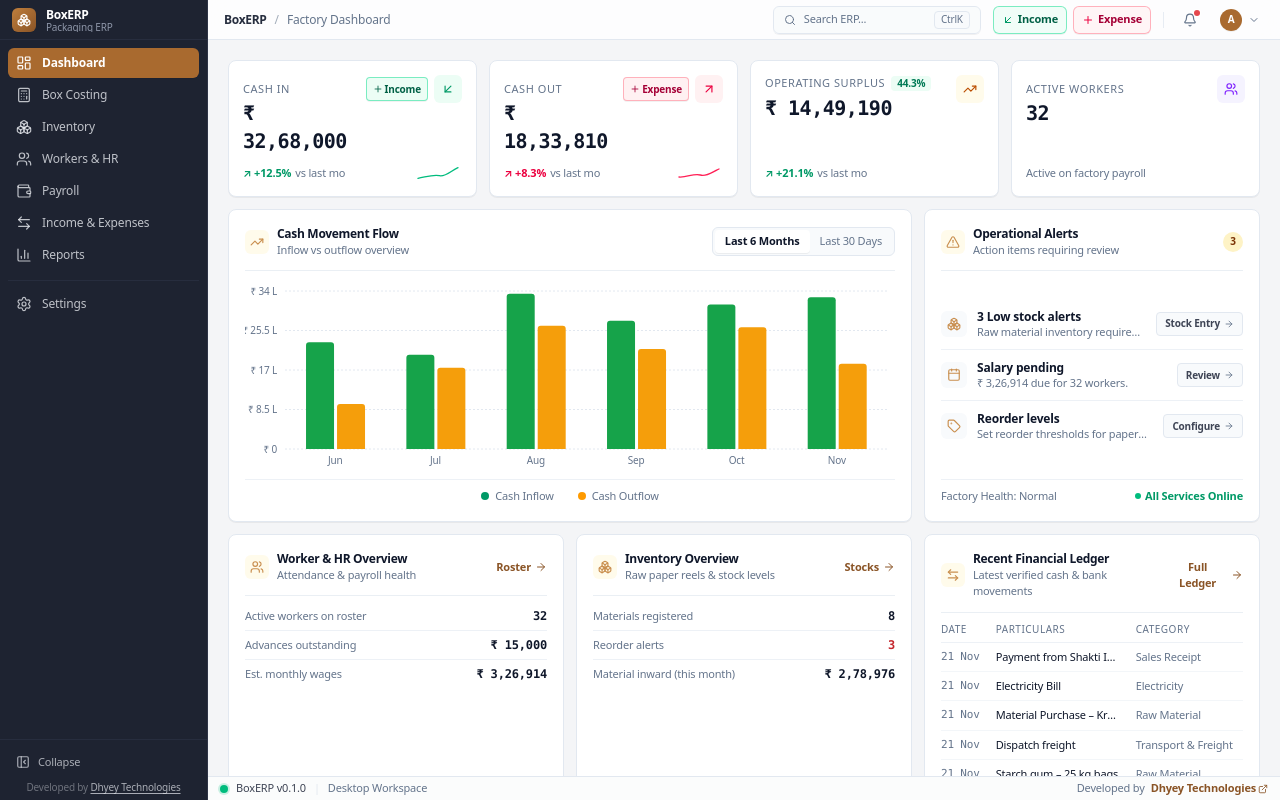
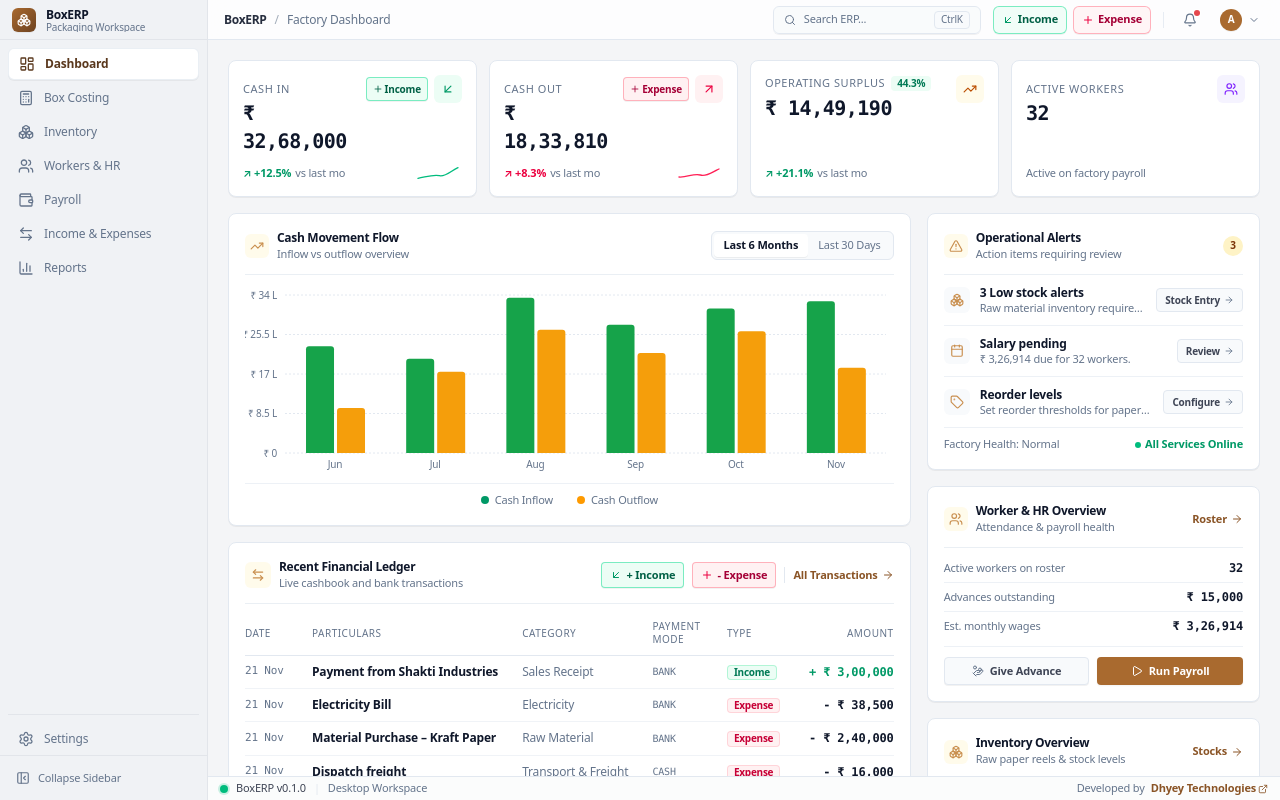
Before and after one commit to milanvananidev/box-erp, a React (Vite) app: page / in a window 1280 px wide. Built offline with nearby package versions, Linux system fonts and the light colour scheme.

Commit message:
feat(ui): complete native desktop workstation redesign and layout density

```diff
--- a/src/components/layout/Sidebar.tsx
+++ b/src/components/layout/Sidebar.tsx
@@ -5,6 +5,7 @@ import { useUI } from "@/stores/ui";
 import { cn } from "@/lib/utils";
 import { Hint } from "@/components/ui/tooltip";
 import { modKeyLabel } from "@/hooks/use-hotkeys";
+import { isMac, isTauri } from "@/lib/env";
 
 function NavEntry({ item, collapsed }: { item: NavItem; collapsed: boolean }) {
   const Icon = item.icon;
@@ -15,7 +16,7 @@ function NavEntry({ item, collapsed }: { item: NavItem; collapsed: boolean }) {
       label={
         <span className="flex items-center gap-2">
           {item.label}
-          {item.hotkey && <span className="text-white/50">{modKeyLabel}{item.hotkey}</span>}
+          {item.hotkey && <span className="text-muted-foreground">{modKeyLabel}{item.hotkey}</span>}
         </span>
       }
     >
@@ -24,15 +25,15 @@ function NavEntry({ item, collapsed }: { item: NavItem; collapsed: boolean }) {
         end={item.to === "/"}
         className={({ isActive }) =>
           cn(
-            "group relative flex h-7.5 items-center gap-2.5 rounded-md px-2 text-xs font-medium transition-colors outline-none cursor-pointer",
-            collapsed && "justify-center px-0",
+            "group relative flex h-8 items-center gap-2.5 rounded-md px-2.5 text-xs font-medium transition-all outline-none cursor-pointer",
+            collapsed && "justify-center px-0 h-8.5",
             isActive
-              ? "bg-brand-600 text-white shadow-2xs font-semibold"
-              : "text-sidebar-foreground/80 hover:bg-sidebar-elevated hover:text-white",
+              ? "bg-white text-brand-900 shadow-2xs border border-border/70 font-semibold"
+              : "text-muted-foreground hover:bg-black/[0.04] hover:text-foreground",
           )
         }
       >
-        <Icon className="size-4 shrink-0" strokeWidth={1.8} />
+        <Icon className="size-4 shrink-0 transition-colors" strokeWidth={1.9} />
         {!collapsed && <span className="truncate">{item.label}</span>}
       </NavLink>
     </Hint>
@@ -42,6 +43,7 @@ function NavEntry({ item, collapsed }: { item: NavItem; collapsed: boolean }) {
 export function Sidebar() {
   const collapsed = useUI((s) => s.sidebarCollapsed);
   const toggle = useUI((s) => s.toggleSidebar);
+  const hasMacTrafficLights = isMac && isTauri();
 
   return (
     <aside
@@ -50,24 +52,25 @@ export function Sidebar() {
         collapsed ? "w-14" : "w-52",
       )}
     >
-      {/* Native App Sidebar Header - 40px aligned with Topbar */}
+      {/* Native App Sidebar Header - 40px aligned with Topbar, with Mac traffic light avoidance */}
       <div
         className={cn(
-          "flex h-10 shrink-0 items-center border-b border-sidebar-border/60 px-3",
-          collapsed ? "justify-center px-0" : "gap-2.5",
+          "flex h-10 shrink-0 items-center border-b border-sidebar-border px-3",
+          hasMacTrafficLights && (collapsed ? "pt-2 justify-center" : "pl-18 gap-2"),
+          !hasMacTrafficLights && (collapsed ? "justify-center px-0" : "gap-2.5"),
         )}
         data-tauri-drag-region
       >
-        <div className="flex size-6 shrink-0 items-center justify-center rounded-md bg-gradient-to-br from-brand-500 to-brand-700 text-white shadow-2xs">
+        <div className="flex size-6 shrink-0 items-center justify-center rounded-md bg-gradient-to-br from-brand-600 to-brand-800 text-white shadow-2xs">
           <Boxes className="size-3.5" />
         </div>
         {!collapsed && (
           <div className="flex flex-col min-w-0" data-tauri-drag-region>
-            <span className="text-xs font-bold tracking-tight text-white leading-tight truncate">
+            <span className="text-xs font-bold tracking-tight text-foreground leading-tight truncate">
               BoxERP
             </span>
-            <span className="text-[10px] text-sidebar-muted leading-none truncate">
-              Packaging ERP
+            <span className="text-[10px] text-muted-foreground leading-none truncate">
+              Packaging Workspace
             </span>
           </div>
         )}
@@ -79,9 +82,9 @@ export function Sidebar() {
           <div key={gi} className="flex flex-col gap-0.5">
             {group.label &&
               (collapsed ? (
-                <div className="mx-auto my-1.5 h-px w-5 bg-sidebar-border/80" />
+                <div className="mx-auto my-1.5 h-px w-5 bg-sidebar-border" />
               ) : (
-                <div className="px-2 pt-3 pb-1 text-[10px] font-semibold tracking-wider text-sidebar-muted/70 uppercase">
+                <div className="px-2 pt-3 pb-1 text-[10px] font-semibold tracking-wider text-muted-foreground uppercase">
                   {group.label}
                 </div>
               ))}
@@ -90,40 +93,26 @@ export function Sidebar() {
             ))}
           </div>
         ))}
-        <div className={cn("mt-2 border-t border-sidebar-border/60 pt-2")}>
+        <div className={cn("mt-auto border-t border-sidebar-border pt-2")}>
           <NavEntry item={settingsNav} collapsed={collapsed} />
         </div>
       </nav>
 
       {/* Sidebar Footer Controls */}
-      <div className={cn("relative z-10 border-t border-sidebar-border/60 p-2", collapsed && "px-1.5")}>
+      <div className={cn("relative z-10 border-t border-sidebar-border p-2", collapsed && "px-1.5")}>
         <Hint side="right" label={`${collapsed ? "Expand" : "Collapse"} sidebar (${modKeyLabel}B)`}>
           <button
             onClick={toggle}
             className={cn(
-              "flex h-7 w-full items-center gap-2 rounded-md px-2 text-[11px] text-sidebar-foreground/70 transition-colors cursor-pointer hover:bg-sidebar-elevated hover:text-white",
+              "flex h-7 w-full items-center gap-2 rounded-md px-2 text-[11px] text-muted-foreground transition-colors cursor-pointer hover:bg-black/[0.04] hover:text-foreground",
               collapsed && "justify-center px-0",
             )}
             aria-label={collapsed ? "Expand sidebar" : "Collapse sidebar"}
           >
             {collapsed ? <PanelLeftOpen className="size-3.5" /> : <PanelLeftClose className="size-3.5" />}
-            {!collapsed && <span>Collapse</span>}
+            {!collapsed && <span>Collapse Sidebar</span>}
           </button>
         </Hint>
-
-        {!collapsed && (
-          <div className="mt-1.5 px-2 text-center text-[10px] text-sidebar-foreground/40 leading-none">
-            Developed by{" "}
-            <a
-              href="https://www.dhyeytechnologies.in/"
-              target="_blank"
-              rel="noreferrer"
-              className="text-sidebar-foreground/70 hover:text-white underline underline-offset-2 transition-colors cursor-pointer"
-            >
-              Dhyey Technologies
-            </a>
-          </div>
-        )}
       </div>
     </aside>
   );
--- a/src/features/dashboard/DashboardPage.tsx
+++ b/src/features/dashboard/DashboardPage.tsx
@@ -12,21 +12,24 @@ export default function DashboardPage() {
   usePageMeta("Factory Dashboard", `Factory overview • ${formatDayLong(TODAY)}`);
 
   return (
-    <div className="flex flex-col gap-3 select-none">
+    <div className="flex flex-col gap-4 select-none pb-4">
       {/* HUD Tier 1: 4 Top KPI Cards */}
       <KpiRow />
 
-      {/* Workspace Tier 2: Cash Movement & Operational Alerts */}
-      <div className="grid grid-cols-12 gap-3 items-stretch">
-        <CashMovementCard className="col-span-12 lg:col-span-7 xl:col-span-8" />
-        <OperationalAlertsCard className="col-span-12 lg:col-span-5 xl:col-span-4" />
-      </div>
+      {/* Desktop Workstation Layout: 8 cols Financial & Cashflow + 4 cols Factory Operations */}
+      <div className="grid grid-cols-12 gap-4 items-start">
+        {/* Left Column (8 cols): Cash Flow Analytics & Financial Ledger */}
+        <div className="col-span-12 xl:col-span-8 flex flex-col gap-4">
+          <CashMovementCard />
+          <RecentTransactionsCard />
+        </div>
 
-      {/* Workspace Tier 3: 3 High-Density Operational Cards */}
-      <div className="grid grid-cols-1 md:grid-cols-3 gap-3 items-stretch">
-        <WorkerOverviewCard />
-        <InventoryOverviewCard />
-        <RecentTransactionsCard />
+        {/* Right Column (4 cols): Shopfloor Operations, HR & Raw Material Inventory */}
+        <div className="col-span-12 xl:col-span-4 flex flex-col gap-4">
+          <OperationalAlertsCard />
+          <WorkerOverviewCard />
+          <InventoryOverviewCard />
+        </div>
       </div>
     </div>
   );
--- a/src/features/dashboard/components/RecentTransactionsCard.tsx
+++ b/src/features/dashboard/components/RecentTransactionsCard.tsx
@@ -12,64 +12,84 @@ export function RecentTransactionsCard({ className }: { className?: string }) {
 
   return (
     <div className={cn("flex flex-col justify-between rounded-lg border border-border bg-card p-4 shadow-2xs select-none", className)}>
-      {/* Native Desktop Header */}
+      {/* Native Desktop Header Toolbar */}
       <div>
-        <div className="flex items-center justify-between pb-3 border-b border-border/70">
+        <div className="flex flex-col sm:flex-row sm:items-center justify-between gap-2 pb-3 border-b border-border/70">
           <div className="flex items-center gap-2">
-            <span className="flex size-6 items-center justify-center rounded-md bg-amber-50 text-amber-700">
+            <span className="flex size-6.5 items-center justify-center rounded-md bg-amber-50 text-amber-700">
               <ArrowLeftRight className="size-3.5 text-[#C98F4F]" />
             </span>
             <div>
               <h3 className="text-xs font-bold text-foreground tracking-tight">Recent Financial Ledger</h3>
-              <p className="text-[11px] text-muted-foreground">Latest verified cash & bank movements</p>
+              <p className="text-[11px] text-muted-foreground">Live cashbook and bank transactions</p>
             </div>
           </div>
+
           <div className="flex items-center gap-2">
+            <button
+              onClick={() => openTxnSheet("in")}
+              className="flex h-6.5 items-center gap-1 rounded border border-emerald-300/80 bg-emerald-50 px-2 text-[11px] font-semibold text-emerald-800 transition-colors hover:bg-emerald-600 hover:text-white cursor-pointer shadow-2xs"
+              title="Add Income (⌘+Shift+I)"
+            >
+              <ArrowDownLeft className="size-3 text-emerald-600 group-hover:text-white" /> + Income
+            </button>
+            <button
+              onClick={() => openTxnSheet("out")}
+              className="flex h-6.5 items-center gap-1 rounded border border-rose-300/80 bg-rose-50 px-2 text-[11px] font-semibold text-rose-800 transition-colors hover:bg-rose-600 hover:text-white cursor-pointer shadow-2xs"
+              title="Add Expense (⌘+Shift+E)"
+            >
+              <Plus className="size-3 text-rose-600 group-hover:text-white" /> - Expense
+            </button>
+            <div className="h-4 w-px bg-border" />
             <button
               onClick={() => navigate("/finance")}
               className="flex items-center gap-1 text-[11px] font-semibold text-brand-700 hover:text-brand-800 cursor-pointer"
             >
-              Full Ledger <ArrowRight className="size-3" />
+              All Transactions <ArrowRight className="size-3" />
             </button>
           </div>
         </div>
 
         {/* High-Density Desktop Table */}
-        <div className="pt-1">
+        <div className="pt-2">
           {isLoading ? (
-            <div className="py-6 text-center text-xs text-muted-foreground">Loading ledger...</div>
+            <div className="py-8 text-center text-xs text-muted-foreground">Loading ledger entries...</div>
           ) : transactions.length === 0 ? (
-            <div className="py-6 text-center text-xs text-muted-foreground flex flex-col items-center gap-1">
-              <Receipt className="size-4 text-muted-foreground/50" />
+            <div className="py-8 text-center text-xs text-muted-foreground flex flex-col items-center gap-1.5">
+              <Receipt className="size-5 text-muted-foreground/40" />
               <span>No transactions recorded yet</span>
             </div>
           ) : (
             <div className="overflow-x-auto">
               <table className="w-full text-left text-xs">
                 <thead>
-                  <tr className="border-b border-border/60 text-[10px] text-muted-foreground font-semibold uppercase tracking-wider">
-                    <th className="py-1.5 pr-2 font-medium">Date</th>
-                    <th className="py-1.5 px-2 font-medium">Particulars</th>
-                    <th className="py-1.5 px-2 font-medium">Category</th>
-                    <th className="py-1.5 px-2 font-medium">Type</th>
-                    <th className="py-1.5 pl-2 text-right font-medium">Amount</th>
+                  <tr className="border-b border-border text-[10px] text-muted-foreground font-semibold uppercase tracking-wider">
+                    <th className="py-2 pr-3 font-medium w-24">Date</th>
+                    <th className="py-2 px-3 font-medium">Particulars</th>
+                    <th className="py-2 px-3 font-medium">Category</th>
+                    <th className="py-2 px-3 font-medium w-24">Payment Mode</th>
+                    <th className="py-2 px-3 font-medium w-20">Type</th>
+                    <th className="py-2 pl-3 text-right font-medium w-36">Amount</th>
                   </tr>
                 </thead>
-                <tbody className="divide-y divide-border/40 font-normal">
-                  {transactions.slice(0, 5).map((t) => {
+                <tbody className="divide-y divide-border/50 font-normal">
+                  {transactions.slice(0, 8).map((t) => {
                     const isIncome = t.direction === "in";
                     return (
                       <tr key={t.id} className="hover:bg-subtle/80 transition-colors">
-                        <td className="py-1.5 pr-2 text-muted-foreground whitespace-nowrap text-[11px] font-mono">
+                        <td className="py-2 pr-3 text-muted-foreground whitespace-nowrap text-[11px] font-mono">
                           {formatDateShort(t.date)}
                         </td>
-                        <td className="py-1.5 px-2 font-medium text-foreground max-w-[140px] truncate text-[11px]">
+                        <td className="py-2 px-3 font-semibold text-foreground max-w-[240px] truncate text-xs">
                           {t.particulars}
                         </td>
-                        <td className="py-1.5 px-2 text-muted-foreground text-[11px] truncate">
+                        <td className="py-2 px-3 text-muted-foreground text-xs truncate">
                           {t.category || "General"}
                         </td>
-                        <td className="py-1.5 px-2">
+                        <td className="py-2 px-3 text-muted-foreground text-xs uppercase font-mono text-[10px]">
+                          {t.mode || "Bank"}
+                        </td>
+                        <td className="py-2 px-3">
                           <span
                             className={cn(
                               "inline-flex items-center px-1.5 py-0.2 rounded text-[10px] font-bold tracking-tight",
@@ -82,7 +102,7 @@ export function RecentTransactionsCard({ className }: { className?: string }) {
                           </span>
                         </td>
                         <td className={cn(
-                          "py-1.5 pl-2 text-right font-mono font-bold whitespace-nowrap text-[11px] tabular-nums",
+                          "py-2 pl-3 text-right font-mono font-bold whitespace-nowrap text-xs tabular-nums",
                           isIncome ? "text-emerald-600" : "text-foreground",
                         )}>
                           {isIncome ? `+ ${formatINR(t.amount)}` : `- ${formatINR(t.amount)}`}
@@ -96,24 +116,6 @@ export function RecentTransactionsCard({ className }: { className?: string }) {
           )}
         </div>
       </div>
-
-      {/* Desktop Micro Action Footer */}
-      <div className="grid grid-cols-2 gap-2 pt-2.5 border-t border-border/60">
-        <button
-          onClick={() => openTxnSheet("in")}
-          className="flex h-7 items-center justify-center gap-1 rounded border border-emerald-300/80 bg-emerald-50/70 text-[11px] font-semibold text-emerald-800 transition-colors hover:bg-emerald-100 cursor-pointer shadow-2xs"
-          title="Add Income (⌘+Shift+I)"
-        >
-          <ArrowDownLeft className="size-3 text-emerald-600" /> + Add Income
-        </button>
-        <button
-          onClick={() => openTxnSheet("out")}
-          className="flex h-7 items-center justify-center gap-1 rounded border border-rose-300/80 bg-rose-50/70 text-[11px] font-semibold text-rose-800 transition-colors hover:bg-rose-100 cursor-pointer shadow-2xs"
-          title="Add Expense (⌘+Shift+E)"
-        >
-          <Plus className="size-3 text-rose-600" /> - Add Expense
-        </button>
-      </div>
     </div>
   );
 }
--- a/src/index.css
+++ b/src/index.css
@@ -71,14 +71,14 @@
   --chart-brand: var(--brand-500);
   --chart-track: #efe7dc;
 
-  /* Sidebar */
-  --sidebar: #1e2331;
-  --sidebar-elevated: #272d3d;
-  --sidebar-foreground: #e6e8ee;
-  --sidebar-muted: #8e96a8;
-  --sidebar-border: #2e3446;
-  --sidebar-active-from: #c98f4f;
-  --sidebar-active-to: #9a6432;
+  /* Sidebar - Native Desktop Slate */
+  --sidebar: #f0f2f5;
+  --sidebar-elevated: #e4e7ed;
+  --sidebar-foreground: #0f172a;
+  --sidebar-muted: #64748b;
+  --sidebar-border: #e2e5ea;
+  --sidebar-active-from: #a96a2f;
+  --sidebar-active-to: #8a5426;
 }
 
 @theme inline {
--- a/src/lib/env.ts
+++ b/src/lib/env.ts
@@ -1,5 +1,10 @@
 /** True when running inside the Tauri webview (as opposed to a plain browser during UI work). */
 export const isTauri = () => typeof window !== "undefined" && "__TAURI_INTERNALS__" in window;
+
+/** True when running on macOS. */
+export const isMac =
+  typeof navigator !== "undefined" &&
+  /Mac|iPhone|iPod|iPad/.test(navigator.platform || navigator.userAgent);
 
 /**
  * Data source switch. With VITE_DATA_SOURCE=tauri inside the desktop app,
```
Also changed, not shown: 1 other file (tests, documents, lock files or other folders).
